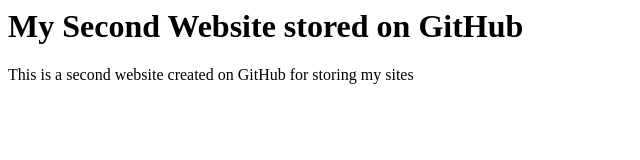
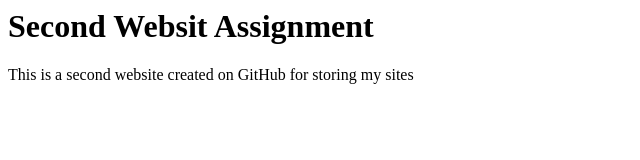
Before and after one commit to AnalineBarcelo/wk1_assignment_2, a plain HTML site: page index.html in a window 1280 px wide. Shown: the whole page, without its empty margins (0-640 px from the left). Drawn offline with Linux system fonts and the light colour scheme.

Commit message:
updates to the h1 tag

```diff
--- a/index.html
+++ b/index.html
@@ -3,7 +3,7 @@
      <title>My Second Website</title>
    </head>
   <body>
-    <h1>My Second Website stored on GitHub</h1>
+    <h1>Second Websit Assignment</h1>
     <p>This is a second website created on GitHub for storing my sites</p>
   </body>
 </html>
```
